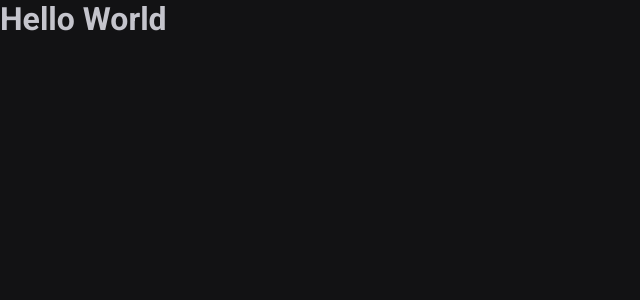
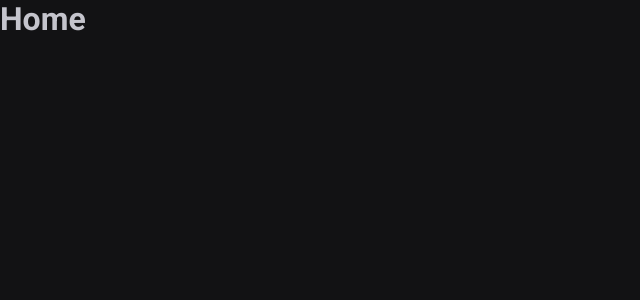
Before and after one commit to LaercioSR/ignite-timer, a React (Vite) app: page / in a window 1280 px wide. Shown: the top 300 px of the page, without its empty margins (0-640 px from the left). Built offline with nearby package versions, Linux system fonts and the light colour scheme; a web font is replaced by a local one.

Commit message:
:wrench: Added react-router-dom configuration

```diff
--- a/src/App.tsx
+++ b/src/App.tsx
@@ -1,12 +1,15 @@
 import { ThemeProvider } from 'styled-components'
+import { BrowserRouter } from 'react-router-dom'
+import { Router } from './Router'
 import { GlobalStyle } from './styles/global'
 import { defaultTheme } from './styles/themes/default'
 
 export function App() {
   return (
     <ThemeProvider theme={defaultTheme}>
-      <h1>Hello World</h1>
-
+      <BrowserRouter>
+        <Router />
+      </BrowserRouter>
       <GlobalStyle />
     </ThemeProvider>
   )
--- /dev/null
+++ b/src/Router.tsx
@@ -0,0 +1,12 @@
+import { Routes, Route } from 'react-router-dom'
+import { History } from './pages/History'
+import { Home } from './pages/Home'
+
+export function Router() {
+  return (
+    <Routes>
+      <Route path="/" element={<Home />} />
+      <Route path="/history" element={<History />} />
+    </Routes>
+  )
+}
--- /dev/null
+++ b/src/pages/History.tsx
@@ -0,0 +1,3 @@
+export function History() {
+  return <h1>History</h1>
+}
--- /dev/null
+++ b/src/pages/Home.tsx
@@ -0,0 +1,3 @@
+export function Home() {
+  return <h1>Home</h1>
+}
```
